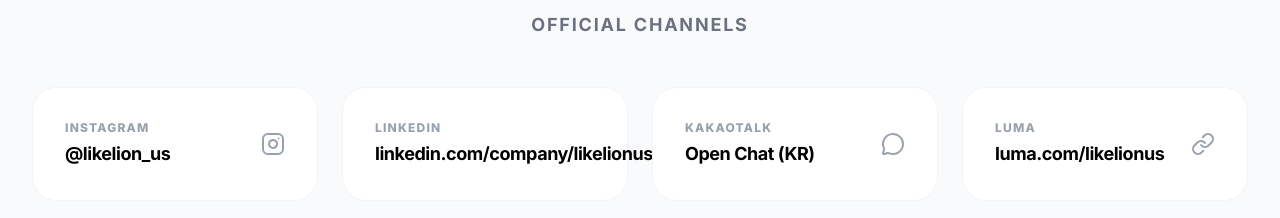
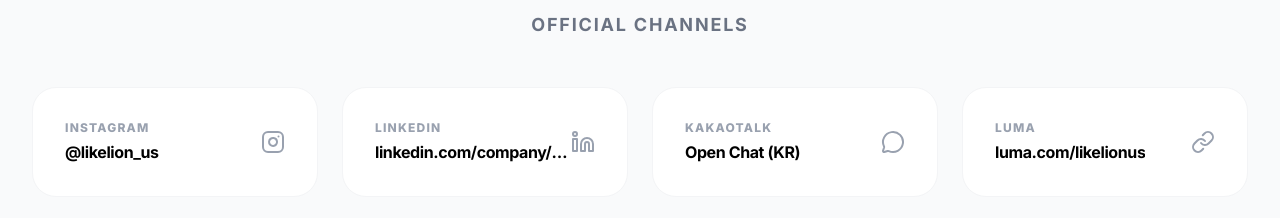
Before and after one commit to yejuseol/likelion_us, a React (Vite) app: page /#/news in a window 1280 px wide. Shown: the part 1020-1238 px from the top of the page. Built offline with nearby package versions, Linux system fonts and the light colour scheme; no server answers.

Commit message:
Fix: LinkedIn label overflow in channels section

```diff
--- a/src/pages/News.tsx
+++ b/src/pages/News.tsx
@@ -204,9 +204,9 @@
                 rel="noopener noreferrer"
                 className="flex items-center justify-between p-8 bg-white rounded-3xl border border-gray-100 hover:border-orange-500 hover:shadow-lg transition-all group"
               >
-                <div className="space-y-1">
+                <div className="space-y-1 min-w-0 overflow-hidden">
                   <p className="text-xs font-black uppercase tracking-widest text-gray-400 group-hover:text-orange-500 transition-colors">{channel.name}</p>
-                  <p className="text-lg font-bold tracking-tight">{channel.label}</p>
+                  <p className="text-base font-bold tracking-tight truncate">{channel.label}</p>
                 </div>
                 <div className="text-gray-400 group-hover:text-orange-500 transition-colors">{channel.icon}</div>
               </a>
```
